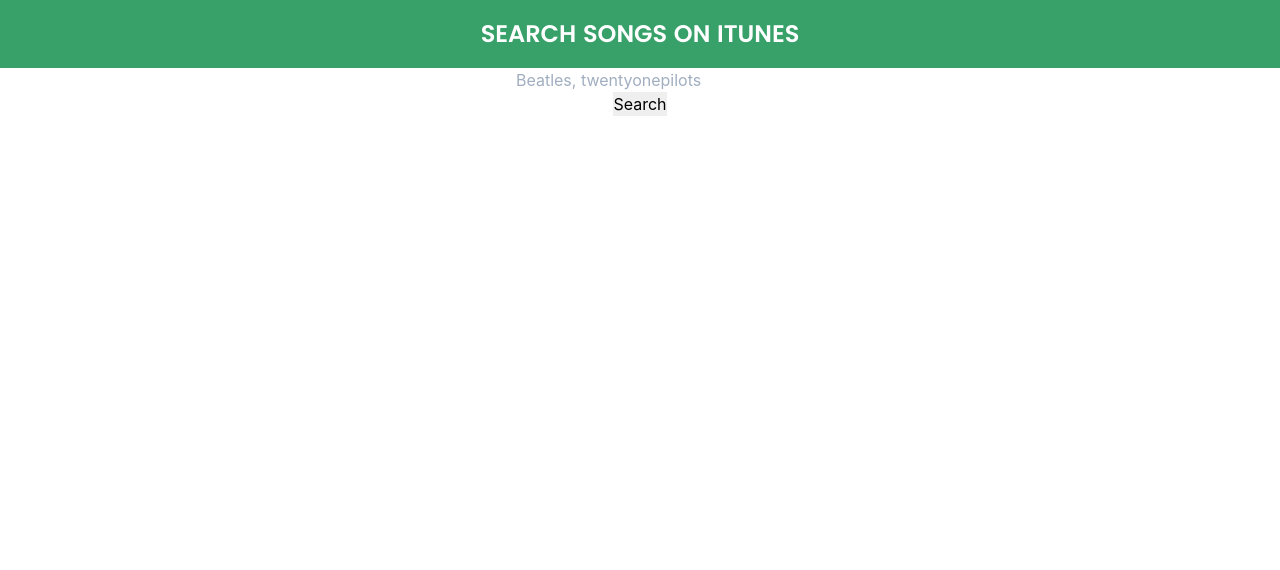
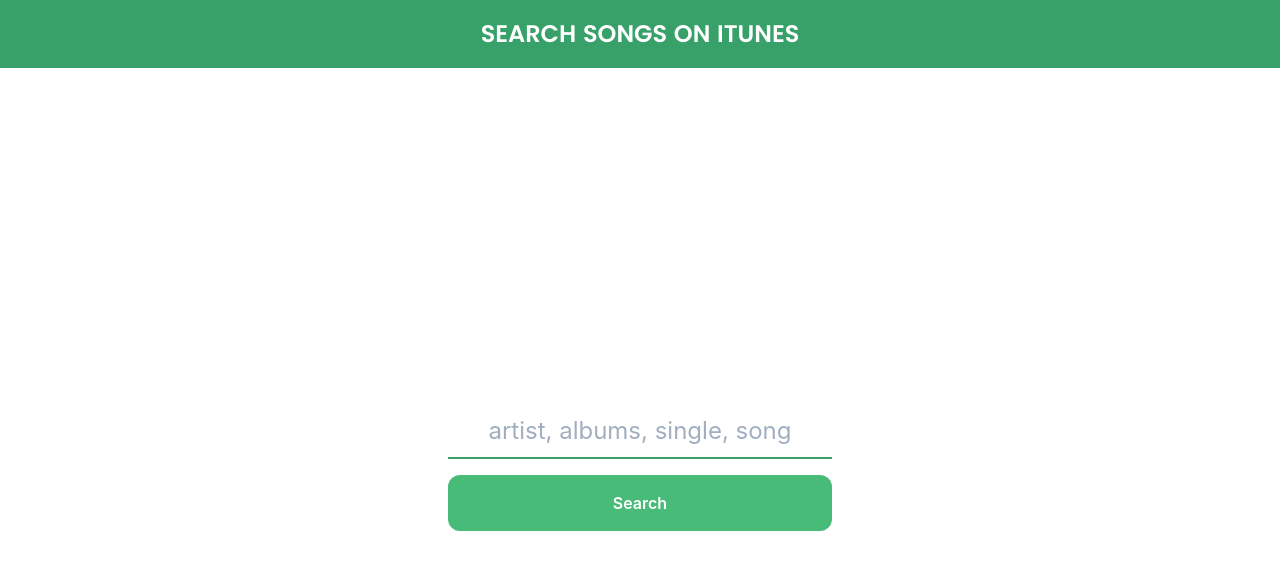
Before and after one commit to ashalfarhan/itunes-search, a Nuxt app: page / in a window 1280 px wide. Shown: the top 570 px of the page. Built offline with nearby package versions, Linux system fonts and the light colour scheme.

Commit message:
Change result search to another page

```diff
--- a/pages/index.vue
+++ b/pages/index.vue
@@ -1,56 +1,43 @@
 <template>
-  <div class="container">
-    <div class=" w-11/12 mx-auto">
+  <div class="w-screen h-screen">
+    <div class="w-11/12 mx-auto flex items-center justify-center h-full">
       <form
-        class="flex justify-center items-center flex-col"
+        class="w-full flex justify-center max-w-sm mx-auto items-stretch flex-col"
         @submit.prevent="handleSubmit"
       >
         <input
           type="text"
-          placeholder="Beatles, twentyonepilots"
+          placeholder="artist, albums, single, song"
           v-model="userInput"
-          class="focus:outline-none focus:border-b-4 border-red-500"
+          class="focus:outline-none py-2 border-b-2 text-2xl border-green-600 text-center"
         />
-        <input type="submit" value="Search" />
+        <input
+          class="py-4 px-2 cursor-pointer bg-green-500 text-white font-semibold rounded-xl mt-4"
+          type="submit"
+          value="Search"
+        />
       </form>
-      <div v-if="results.length > 0 && userInput">
-        <ul>
-          <li v-for="(result, idx) in results" :key="idx">
-            <h1>{{ result.artistName }}</h1>
-            <img :src="result.artworkUrl100" />
-            <audio controls>
-              <source :src="result.previewUrl" />
-              Your browser doesn't support the audio element
-            </audio>
-          </li>
-        </ul>
-      </div>
     </div>
   </div>
 </template>
 
 <script lang="ts">
 import Vue from "vue";
-import { API_URL } from "~/helper/constants";
 import formatSearch from "~/helper/formatSearch";
+
 interface Data {
   userInput: string;
-  results: string | string[];
 }
 
 export default Vue.extend({
   data(): Data {
     return {
-      userInput: "",
-      results: []
+      userInput: ""
     };
   },
   methods: {
-    async handleSubmit(): Promise<void> {
-      const response = await fetch(`${API_URL}${formatSearch(this.userInput)}`);
-      const data = await response.json();
-      console.log(data.results);
-      this.results = data.results;
+    handleSubmit() {
+      this.$router.push(`result/${formatSearch(this.userInput)}`);
     }
   }
 });
--- a/pages/result/_id.vue
+++ b/pages/result/_id.vue
@@ -1,4 +1,39 @@
+<template>
+  <div class="w-11/12 mx-auto mt-4">
+    <nuxt-link to="/" class="font-poppins uppercase hover:underline"
+      >Go back home</nuxt-link
+    >
+    <h1 class="text-2xl font-poppins">
+      Here's the results of {{ searchResult }}
+    </h1>
+    <div
+      v-if="results.length"
+      class="grid grid-cols-3 md:grid-cols-4 gap-8 mt-12"
+    >
+      <app-card
+        v-for="(result, idx) in results"
+        :key="idx"
+        :result="result"
+      ></app-card>
+    </div>
+  </div>
+</template>
 <script lang="ts">
 import Vue from "vue";
-export default Vue.extend({});
+import AppCard from "~/components/AppCard.vue";
+
+export default Vue.extend({
+  components: {
+    AppCard
+  },
+  middleware: "search",
+  computed: {
+    results() {
+      return this.$store.state.results;
+    },
+    searchResult() {
+      return this.$route.params.id.split("+").join(" ");
+    }
+  }
+});
 </script>
```
